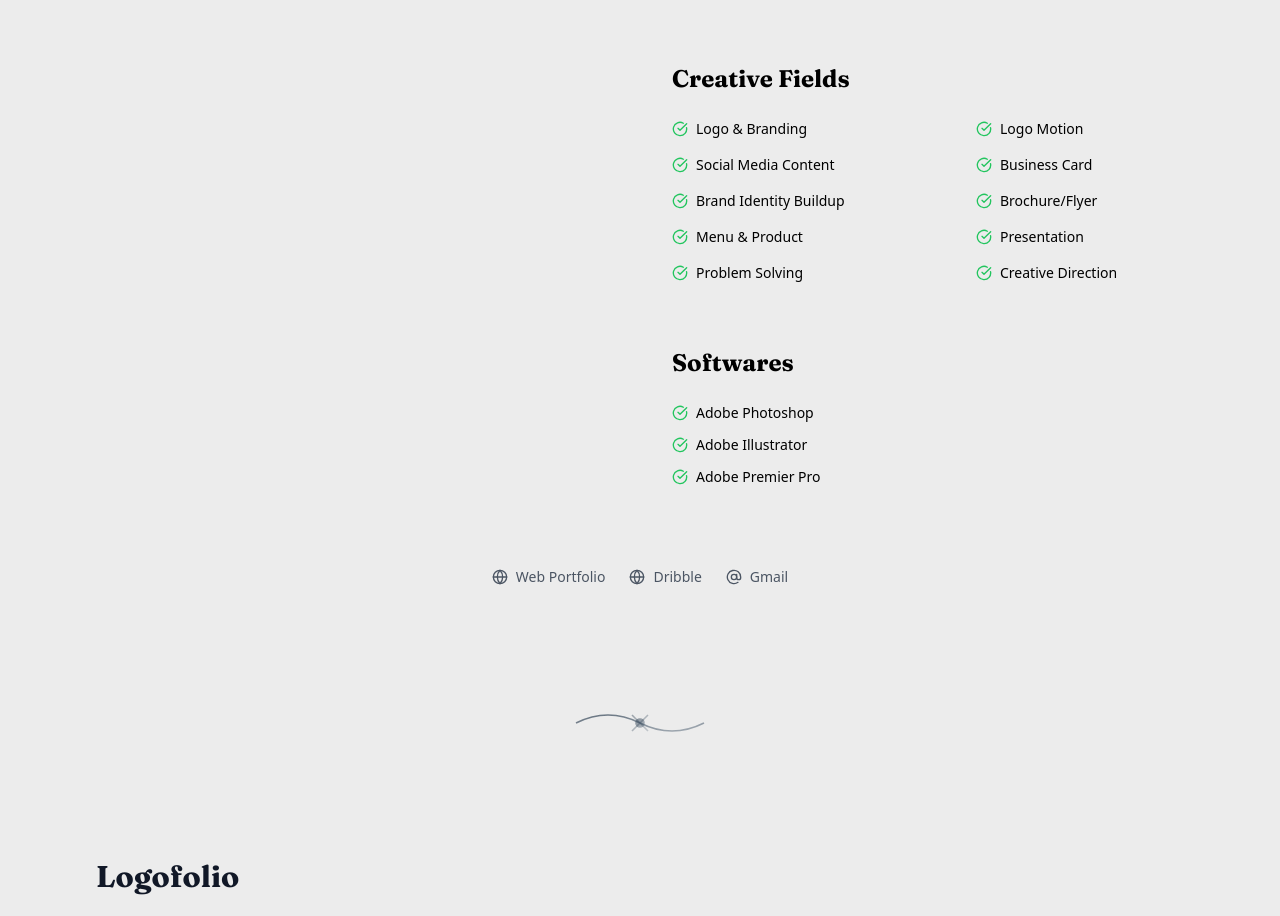
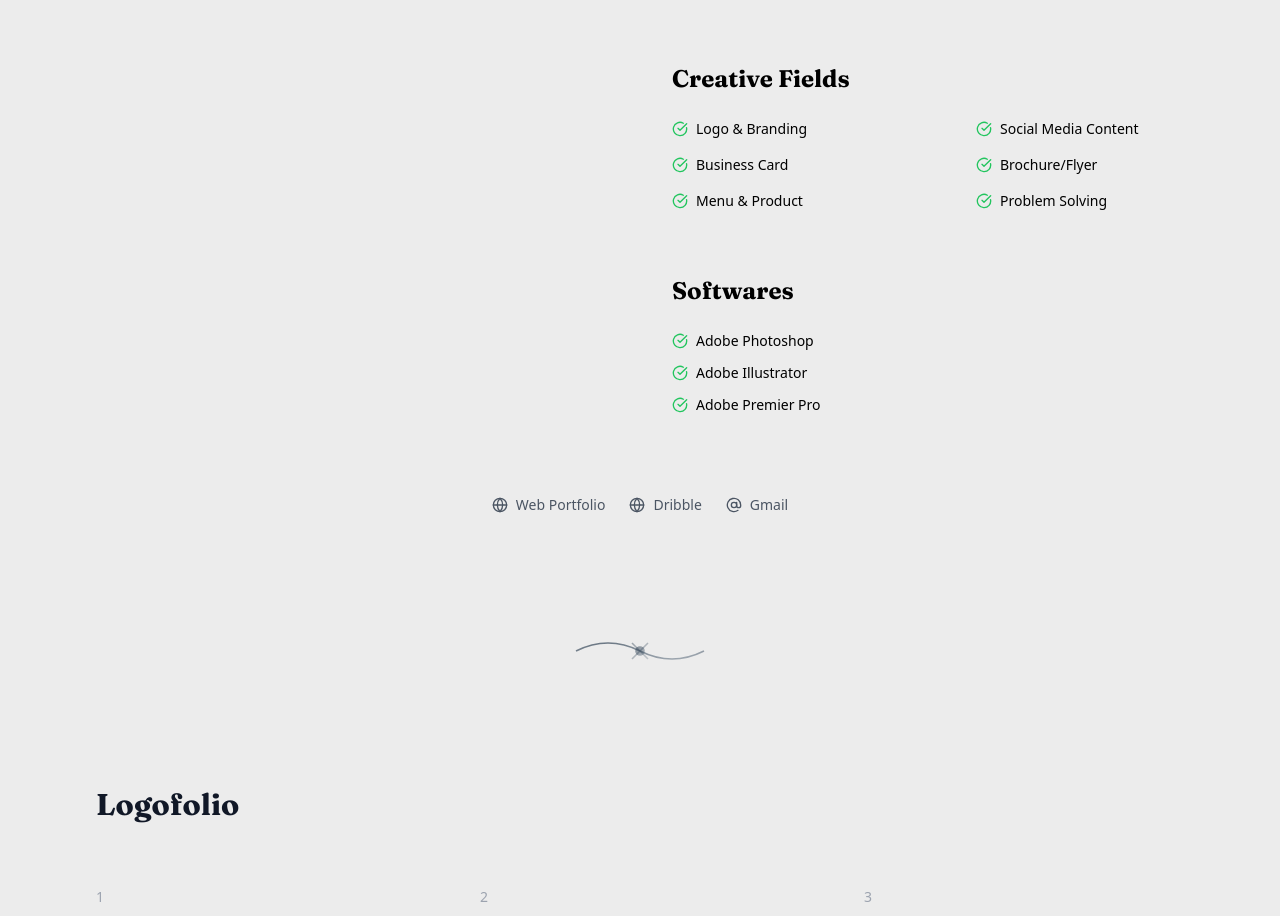
Before and after one commit to bigyanadk07/GraphicDesignPortfolio, a React (Vite) app: page / in a window 1280 px wide. Shown: the part 1365-2281 px from the top of the page. Built offline with nearby package versions, Linux system fonts and the light colour scheme.

Commit message:
Update CreativeFields.tsx

```diff
--- a/src/components/About/CreativeFields.tsx
+++ b/src/components/About/CreativeFields.tsx
@@ -4,15 +4,11 @@ import { CheckCircle } from 'lucide-react';
 export const CreativeFields:React.FC =()=> {
   const fields = [
     'Logo & Branding',
-    'Logo Motion',
     'Social Media Content',
     'Business Card',
-    'Brand Identity Buildup',
     'Brochure/Flyer',
     'Menu & Product',
-    'Presentation',
     'Problem Solving',
-    'Creative Direction'
   ];
 
   return (
```
